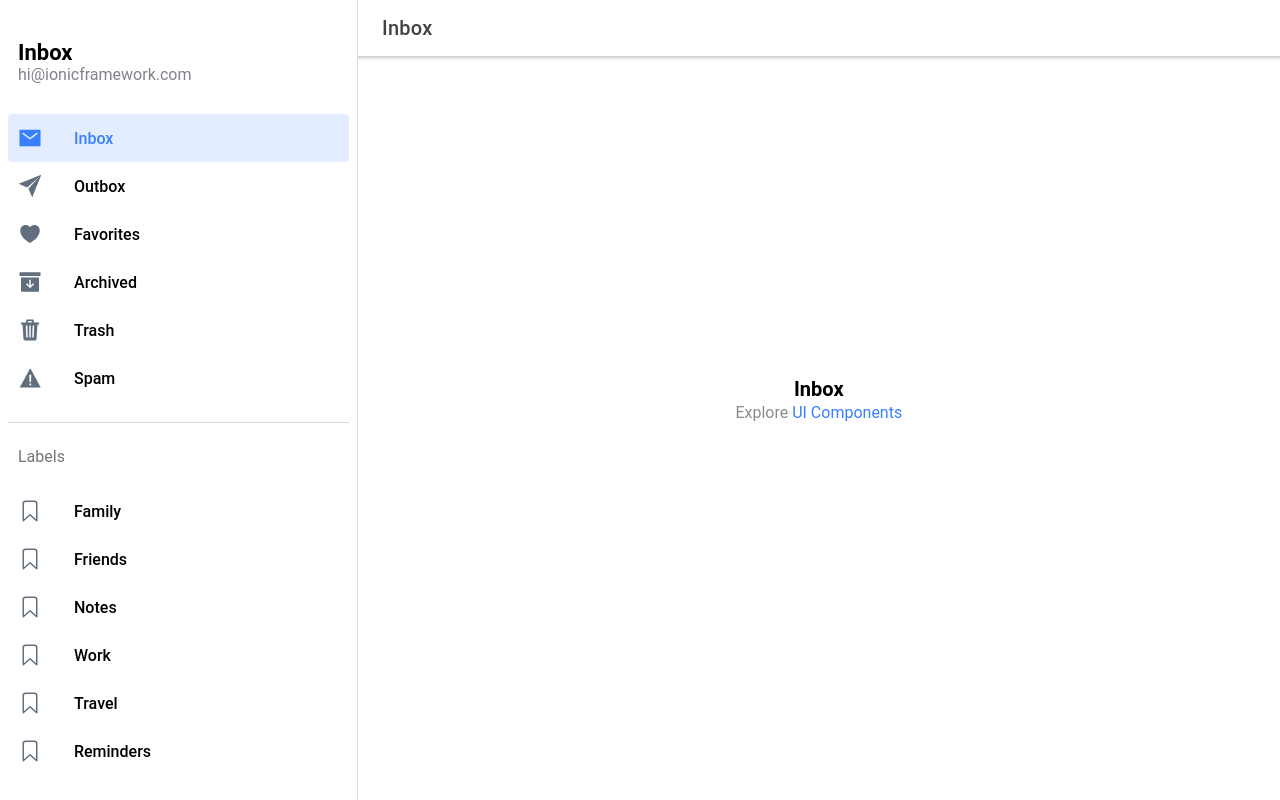
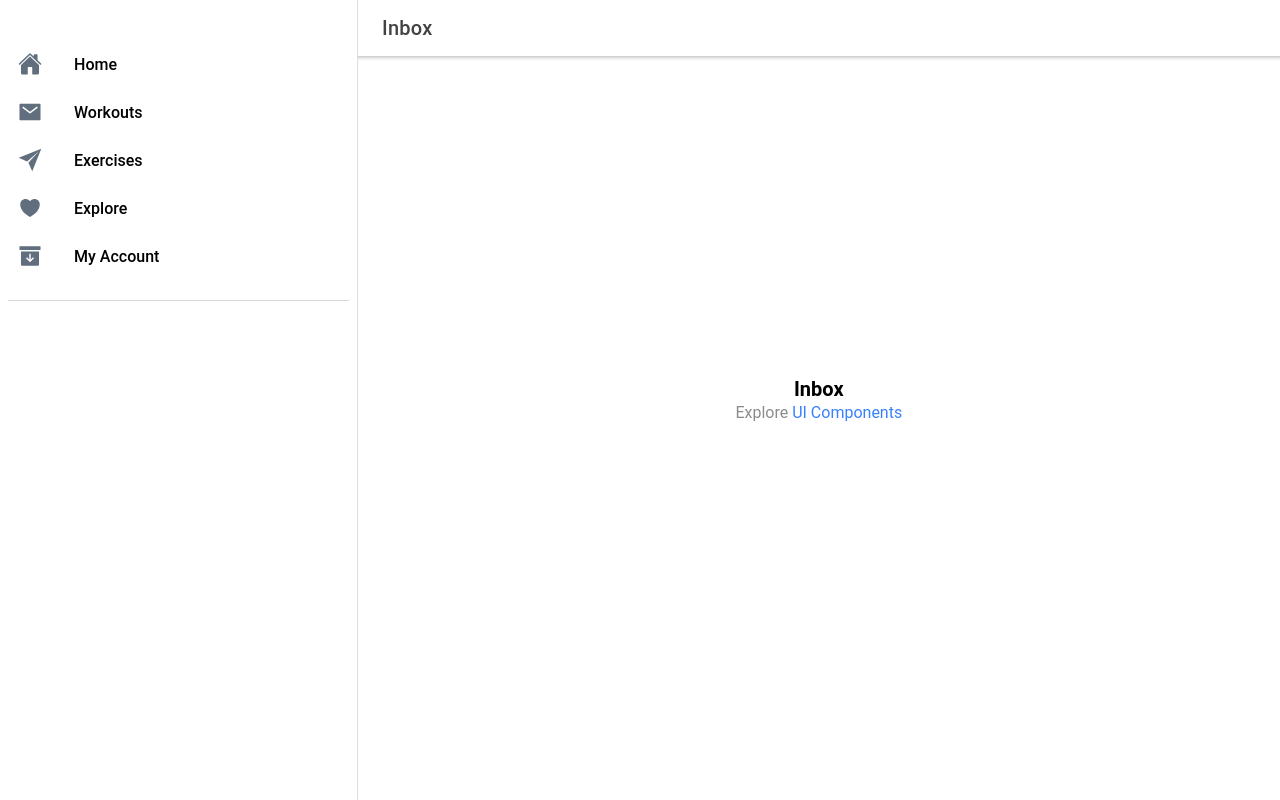
Before and after one commit to tgillam/workout-builder, a React (Create React App) app: page /page/Inbox in a window 1280 px wide. Built offline with nearby package versions, Linux system fonts and the light colour scheme.

Commit message:
initial updates

```diff
--- a/package.json
+++ b/package.json
@@ -4,6 +4,7 @@
   "private": true,
   "dependencies": {
     "@capacitor/core": "2.4.6",
+    "@ionic/cli": "^6.12.3",
     "@ionic/react": "^5.0.7",
     "@ionic/react-router": "^5.0.7",
     "@testing-library/jest-dom": "^4.2.4",
@@ -15,6 +16,7 @@
     "@types/react-dom": "^16.9.4",
     "@types/react-router": "^5.1.4",
     "@types/react-router-dom": "^5.1.3",
+    "cordova-res": "^0.15.2",
     "ionicons": "^5.0.0",
     "react": "^16.13.0",
     "react-dom": "^16.13.0",
--- a/src/components/Menu.tsx
+++ b/src/components/Menu.tsx
@@ -4,15 +4,13 @@ import {
   IonItem,
   IonLabel,
   IonList,
-  IonListHeader,
   IonMenu,
   IonMenuToggle,
-  IonNote,
 } from '@ionic/react';
 
 import React from 'react';
 import { useLocation } from 'react-router-dom';
-import { archiveOutline, archiveSharp, bookmarkOutline, heartOutline, heartSharp, mailOutline, mailSharp, paperPlaneOutline, paperPlaneSharp, trashOutline, trashSharp, warningOutline, warningSharp } from 'ionicons/icons';
+import { archiveOutline, archiveSharp, heartOutline, heartSharp, mailOutline, mailSharp, paperPlaneOutline, paperPlaneSharp, home } from 'ionicons/icons';
 import './Menu.css';
 
 interface AppPage {
@@ -24,44 +22,37 @@ interface AppPage {
 
 const appPages: AppPage[] = [
   {
-    title: 'Inbox',
-    url: '/page/Inbox',
+    title: 'Home',
+    url: '/page/home',
+    iosIcon: home,
+    mdIcon: home
+  },
+  {
+    title: 'Workouts',
+    url: '/page/workouts',
     iosIcon: mailOutline,
     mdIcon: mailSharp
   },
   {
-    title: 'Outbox',
-    url: '/page/Outbox',
+    title: 'Exercises',
+    url: '/page/exercises',
     iosIcon: paperPlaneOutline,
     mdIcon: paperPlaneSharp
   },
   {
-    title: 'Favorites',
-    url: '/page/Favorites',
+    title: 'Explore',
+    url: '/page/explore',
     iosIcon: heartOutline,
     mdIcon: heartSharp
   },
   {
-    title: 'Archived',
-    url: '/page/Archived',
+    title: 'My Account',
+    url: '/page/account',
     iosIcon: archiveOutline,
     mdIcon: archiveSharp
-  },
-  {
-    title: 'Trash',
-    url: '/page/Trash',
-    iosIcon: trashOutline,
-    mdIcon: trashSharp
-  },
-  {
-    title: 'Spam',
-    url: '/page/Spam',
-    iosIcon: warningOutline,
-    mdIcon: warningSharp
   }
 ];
 
-const labels = ['Family', 'Friends', 'Notes', 'Work', 'Travel', 'Reminders'];
 
 const Menu: React.FC = () => {
   const location = useLocation();
@@ -70,8 +61,8 @@ const Menu: React.FC = () => {
     <IonMenu contentId="main" type="overlay">
       <IonContent>
         <IonList id="inbox-list">
-          <IonListHeader>Inbox</IonListHeader>
-          <IonNote>hi@ionicframework.com</IonNote>
+          {/* <IonListHeader>Inbox</IonListHeader> */}
+          {/* <IonNote>hi@ionicframework.com</IonNote> */}
           {appPages.map((appPage, index) => {
             return (
               <IonMenuToggle key={index} autoHide={false}>
@@ -83,16 +74,6 @@ const Menu: React.FC = () => {
             );
           })}
         </IonList>
-
-        <IonList id="labels-list">
-          <IonListHeader>Labels</IonListHeader>
-          {labels.map((label, index) => (
-            <IonItem lines="none" key={index}>
-              <IonIcon slot="start" icon={bookmarkOutline} />
-              <IonLabel>{label}</IonLabel>
-            </IonItem>
-          ))}
-        </IonList>
       </IonContent>
     </IonMenu>
   );
```
Also changed, not shown: 1 other file (tests, documents, lock files or other folders).
